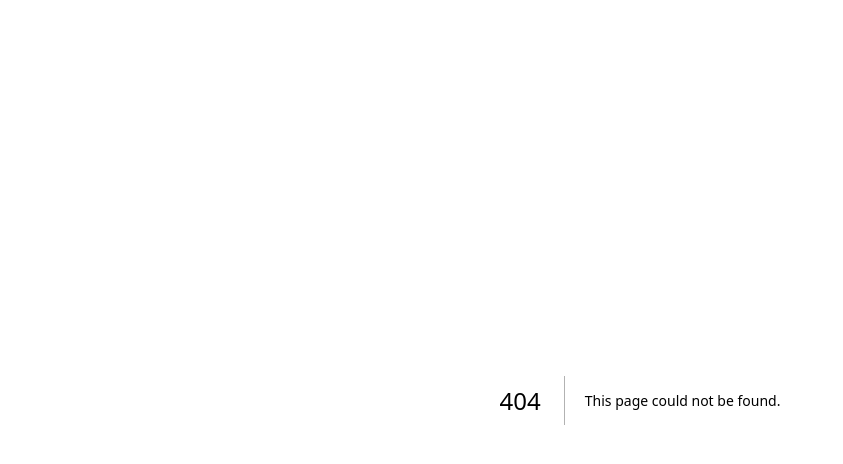
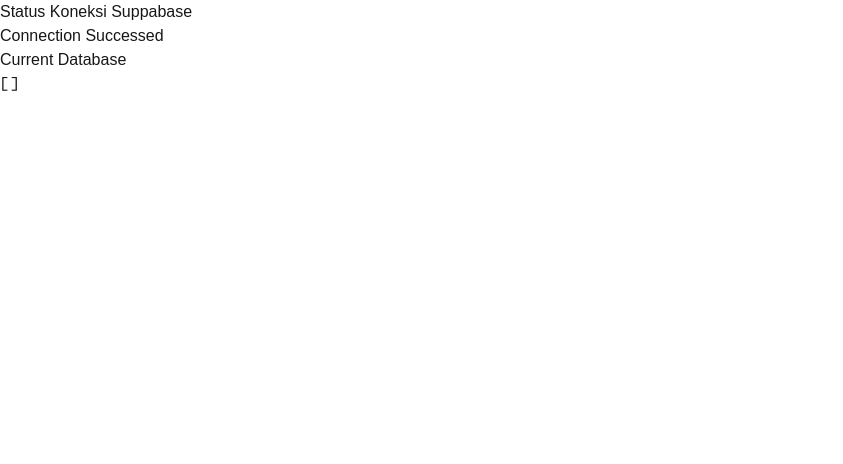
Before and after one commit to Romyadhy/pfm-tracker, a Next.js app: page /tes-db in a window 1280 px wide. Before the commit this address had no page. Shown: the top 464 px of the page, without its empty margins (0-843 px from the left). Built offline with nearby package versions, Linux system fonts and the light colour scheme; no server answers; the database is empty.

Commit message:
testing supabase connections

```diff
--- /dev/null
+++ b/app/tes-db/page.tsx
@@ -0,0 +1,25 @@
+import { supabase } from "../utils/supabase";
+
+export default async function TestConnections() {
+  const { data: transactions, error } = await supabase
+    .from("transactions")
+    .select("*");
+
+  return (
+    <div>
+      <h1>Status Koneksi Suppabase</h1>
+      {error ? (
+        <div>
+          <p>Connections Fails</p>
+          <p>{error?.message}</p>
+        </div>
+      ) : (
+        <div>
+          <p>Connection Successed</p>
+        </div>
+      )}
+	<h2>Current Database</h2>
+	<pre>{JSON.stringify(transactions, null, 2)}</pre>
+    </div>
+  );
+}
```
Also changed, not shown: app/utils/supabase.ts (renamed from app/src/utils/supabase.ts).
